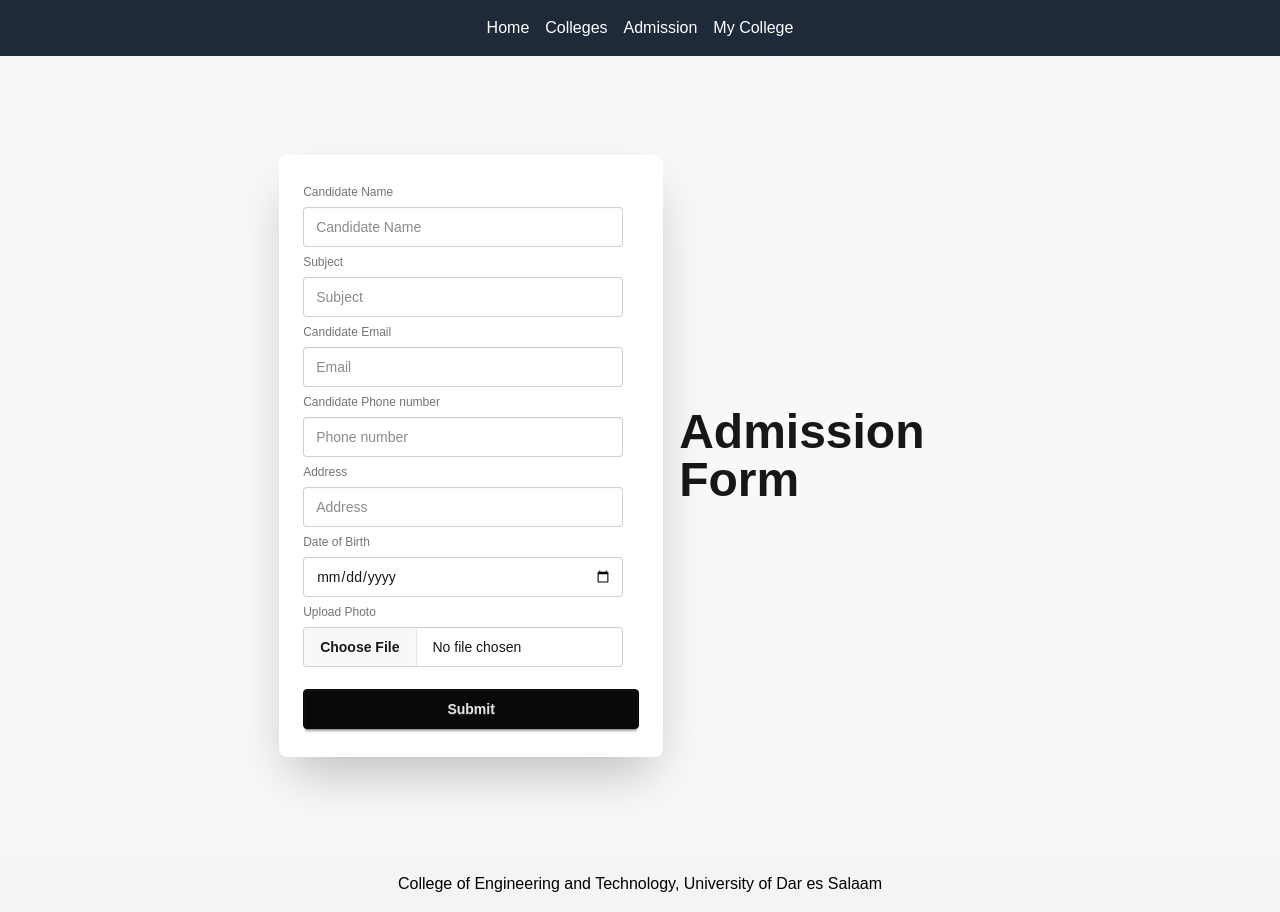
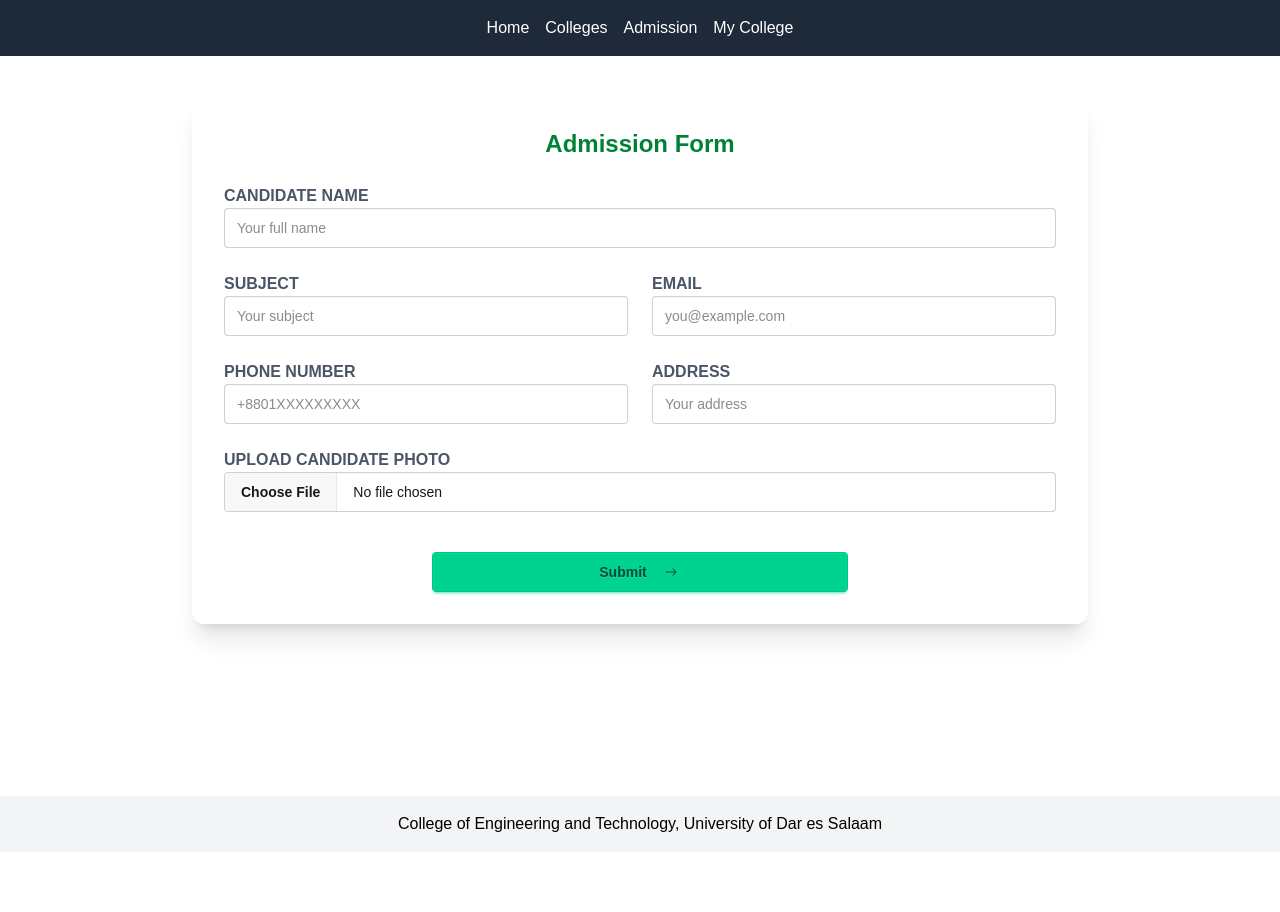
Before and after one commit to shoyonp/College-Ease-, a Next.js app: page /admission/1 in a window 1280 px wide. After the commit the page ends 852 px from the top, so only its background shows below. Built offline with nearby package versions, Linux system fonts and the light colour scheme.

Commit message:
basic graduate memory , research paper & review section added

```diff
--- a/package.json
+++ b/package.json
@@ -12,7 +12,9 @@
     "daisyui": "^5.0.46",
     "next": "15.3.5",
     "react": "^19.0.0",
-    "react-dom": "^19.0.0"
+    "react-dom": "^19.0.0",
+    "react-hook-form": "^7.60.0",
+    "react-icons": "^5.5.0"
   },
   "devDependencies": {
     "@eslint/eslintrc": "^3",
--- a/src/app/admission/[id]/page.jsx
+++ b/src/app/admission/[id]/page.jsx
@@ -1,36 +1,119 @@
-import React from "react";
+"use client";
+import { useRouter } from "next/navigation";
+import { useForm } from "react-hook-form";
+import { IoIosArrowRoundForward } from "react-icons/io";
 
 const page = () => {
+  const router = useRouter();
+  const { register, handleSubmit } = useForm();
+  const onSubmit = (data) => {
+router.push("/mycollege");
+    console.log(data);
+  };
   return (
     <>
-      <div className="hero bg-base-200 min-h-screen">
-        <div className="hero-content flex-col lg:flex-row-reverse">
-          <div className="text-center lg:text-left">
-            <h1 className="text-5xl font-bold">Admission Form</h1>
+      <div className="bg-white shadow-xl rounded-xl p-8 max-w-4xl mx-auto my-10">
+        <h2 className="text-2xl font-bold text-center mb-6 text-green-700">
+          Admission Form
+        </h2>
+        <form className="space-y-6" onSubmit={handleSubmit(onSubmit)}>
+          {/* Candidate Name */}
+          <div className="form-control">
+            <label className="label">
+              <span className="label-text text-gray-600 uppercase font-semibold ">
+                Candidate Name
+              </span>
+            </label>
+            <input
+              type="text"
+              placeholder="Your full name"
+              {...register("name", { required: true })}
+              className="input input-bordered w-full"
+            />
           </div>
-          <div className="card bg-base-100 w-full max-w-sm shrink-0 shadow-2xl">
-            <div className="card-body">
-              <fieldset className="fieldset">
-                <label className="label">Candidate Name</label>
-                <input type="text" className="input" placeholder="Candidate Name" />
-                <label className="label">Subject</label>
-                <input type="text" className="input" placeholder="Subject" />
-                <label className="label">Candidate Email</label>
-                <input type="email" className="input" placeholder="Email" />
-                <label className="label">Candidate Phone number</label>
-                <input type="tel" className="input" placeholder="Phone number" />
-                <label className="label">Address</label>
-                <input type="text" className="input" placeholder="Address" />
-                <label className="label">Date of Birth</label>
-                <input type="date" className="input" placeholder="Date of Birth" />
-                <label className="label">Upload Photo</label>
-                <input type="file" className="file-input" />
-                {/* submit button */}
-                <button className="btn btn-neutral mt-4">Submit</button>
-              </fieldset>
+
+          {/* Row: Subject, Email */}
+          <div className="grid grid-cols-1 md:grid-cols-2 gap-6">
+            <div className="form-control">
+              <label className="label">
+                <span className="label-text text-gray-600 uppercase font-semibold ">
+                  Subject
+                </span>
+              </label>
+              <input
+                type="text"
+                placeholder="Your subject"
+                {...register("subject", { required: true })}
+                className="input input-bordered w-full"
+              />
+            </div>
+            <div className="form-control">
+              <label className="label">
+                <span className="label-text text-gray-600 uppercase font-semibold ">
+                  Email
+                </span>
+              </label>
+              <input
+                type="email"
+                placeholder="you@example.com"
+                {...register("email", { required: true })}
+                className="input input-bordered w-full"
+              />
             </div>
           </div>
-        </div>
+
+          {/* Row: Phone, Address */}
+          <div className="grid grid-cols-1 md:grid-cols-2 gap-6">
+            <div className="form-control">
+              <label className="label">
+                <span className="label-text text-gray-600 uppercase font-semibold ">
+                  Phone Number
+                </span>
+              </label>
+              <input
+                type="tel"
+                placeholder="+8801XXXXXXXXX"
+                {...register("phone", { required: true })}
+                className="input input-bordered w-full"
+              />
+            </div>
+            <div className="form-control">
+              <label className="label">
+                <span className="label-text text-gray-600 uppercase font-semibold ">
+                  Address
+                </span>
+              </label>
+              <input
+                type="text"
+                placeholder="Your address"
+                {...register("address", { required: true })}
+                className="input input-bordered w-full"
+              />
+            </div>
+          </div>
+
+          {/* Image Upload */}
+          <div className="form-control w-full">
+            <label className="label">
+              <span className="label-text text-gray-600 uppercase font-semibold ">
+                Upload Candidate Photo
+              </span>
+            </label>
+            <input
+              type="file"
+              accept="image/*"
+              {...register("image", { required: true })}
+              className="file-input file-input-bordered w-full"
+            />
+          </div>
+
+          {/* Submit Button */}
+          <div className="text-center pt-4">
+            <button type="submit" className="btn btn-success w-full md:w-1/2">
+              Submit <IoIosArrowRoundForward className="ml-2 text-xl" />
+            </button>
+          </div>
+        </form>
       </div>
     </>
   );
--- /dev/null
+++ b/src/app/components/CollegeImage.jsx
@@ -0,0 +1,60 @@
+import React from "react";
+
+const CollegeImage = () => {
+  const graduateGallery = [
+    {
+      id: 1,
+      image:
+        "https://images.unsplash.com/photo-1600047502105-69c3381e8306?auto=format&fit=crop&w=800&q=80",
+      title: "Greenfield Graduates 2024",
+    },
+    {
+      id: 2,
+      image:
+        "https://images.unsplash.com/photo-1573164713988-8665fc963095?auto=format&fit=crop&w=800&q=80",
+      title: "Skyline Institute Farewell",
+    },
+    {
+      id: 3,
+      image:
+        "https://images.unsplash.com/photo-1614728894744-0ec51db9d489?auto=format&fit=crop&w=800&q=80",
+      title: "Riverdale Arts Graduation",
+    },
+    {
+      id: 4,
+      image:
+        "https://images.unsplash.com/photo-1602937440410-a5419b0e44f4?auto=format&fit=crop&w=800&q=80",
+      title: "Medical Batch 2023",
+    },
+    {
+      id: 5,
+      image:
+        "https://images.unsplash.com/photo-1596495577886-d920f1fb7238?auto=format&fit=crop&w=800&q=80",
+      title: "Engineering Final Day",
+    },
+    {
+      id: 6,
+      image:
+        "https://images.unsplash.com/photo-1532619675605-1b7b54b93c79?auto=format&fit=crop&w=800&q=80",
+      title: "Design School Portfolio Fest",
+    },
+  ];
+
+  return (
+    <section className="py-10 bg-base-200">
+      <h2 className="text-2xl font-bold text-center mb-6">Graduate Memories</h2>
+      <div className="grid grid-cols-2 md:grid-cols-3 lg:grid-cols-4 gap-4 px-4">
+        {graduateGallery.map((item) => (
+          <img
+            key={item.id}
+            src={item.image}
+            alt={item.title}
+            className="rounded-lg shadow-md hover:scale-105 transition-transform duration-300"
+          />
+        ))}
+      </div>
+    </section>
+  );
+};
+
+export default CollegeImage;
--- /dev/null
+++ b/src/app/components/ResearchPaper.jsx
@@ -0,0 +1,23 @@
+import React from 'react';
+
+const ResearchPaper = () => {
+    return (
+        <section className="py-10 bg-base-100">
+  <h2 className="text-2xl font-bold text-center mb-6">Research Papers by Students</h2>
+  <ul className="list-disc px-8 max-w-4xl mx-auto space-y-3 text-blue-600">
+    <li>
+      <a href="#" target="_blank" className="link">AI in Education – Greenfield College</a>
+    </li>
+    <li>
+      <a href="#" target="_blank" className="link">Renewable Energy Systems – Skyline Institute</a>
+    </li>
+    <li>
+      <a href="#" target="_blank" className="link">Art Therapy in Social Behavior – Riverdale University</a>
+    </li>
+  </ul>
+</section>
+
+    );
+};
+
+export default ResearchPaper;
--- /dev/null
+++ b/src/app/components/Review.jsx
@@ -0,0 +1,99 @@
+import React from "react";
+
+const Review = () => {
+  const reviews = [
+    {
+      id: 1,
+      student: "Nafisa Ahmed",
+      college: "Greenfield International College",
+      review:
+        "Loved the environment and teachers! Their research labs are amazing. I also enjoyed the cultural events a lot.",
+      rating: 5,
+      image: "https://i.pravatar.cc/150?img=1",
+    },
+    {
+      id: 2,
+      student: "Arif Hossain",
+      college: "Skyline Institute of Technology",
+      review:
+        "Very modern campus and a strong tech culture. However, the admission process was a bit complex.",
+      rating: 4,
+      image: "https://i.pravatar.cc/150?img=2",
+    },
+    {
+      id: 3,
+      student: "Sadia Rahman",
+      college: "Riverdale Science & Arts University",
+      review:
+        "Great faculty and plenty of research opportunities. Sports facilities could be improved a bit.",
+      rating: 4,
+      image: "https://i.pravatar.cc/150?img=3",
+    },
+    {
+      id: 4,
+      student: "Imran Kabir",
+      college: "Evergreen Medical Institute",
+      review:
+        "One of the best institutes for medical students. Friendly professors and clean labs. Highly recommend!",
+      rating: 5,
+      image: "https://i.pravatar.cc/150?img=4",
+    },
+    {
+      id: 5,
+      student: "Mehjabin Islam",
+      college: "Mount Valley Art & Design School",
+      review:
+        "If you're into creativity, this place is heaven. Got tons of exposure in exhibitions and workshops.",
+      rating: 5,
+      image: "https://i.pravatar.cc/150?img=5",
+    },
+    {
+      id: 6,
+      student: "Rakibul Hasan",
+      college: "Horizon Engineering College",
+      review:
+        "Academically strong, but I faced some delay in documentation. Overall, still a good experience.",
+      rating: 3,
+      image: "https://i.pravatar.cc/150?img=6",
+    },
+  ];
+
+  return (
+    <section className="py-10 px-4 bg-base-100">
+      <h2 className="text-2xl font-bold text-center mb-6 text-gray-800">
+        What Students Say
+      </h2>
+
+      <div className="grid grid-cols-1 md:grid-cols-2 lg:grid-cols-3 gap-6 max-w-6xl mx-auto">
+        {reviews.map((review) => (
+          <div
+            key={review.id}
+            className="bg-white shadow-md rounded-xl p-6 space-y-3 border hover:shadow-lg transition"
+          >
+            <div className="flex items-center gap-3">
+              <div className="avatar">
+                <div className="w-12 rounded-full">
+                  <img src={review.image} alt="User" />
+                </div>
+              </div>
+              <div>
+                <p className="font-semibold">{review.student}</p>
+                <p className="text-sm text-gray-500">{review.college}</p>
+              </div>
+            </div>
+
+            <p className="text-gray-700 text-sm">“{review.review}”</p>
+
+            <div className="flex items-center gap-1 text-yellow-500">
+              {[...Array(review.rating)].map((_, star) => (
+                <span key={star}>★</span>
+              ))}
+            </div>
+          </div>
+        ))}
+      </div>
+    </section>
+  );
+};
+
+export default Review;
```
Also changed, not shown: src/app/page.js (+11 -1 lines), 1 other file (tests, documents, lock files or other folders).
